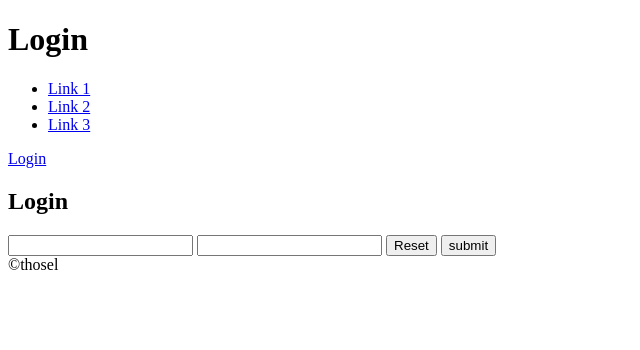
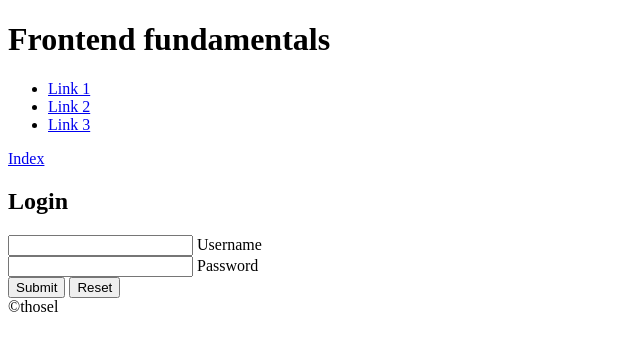
Before and after one commit to thosel/FrontEndFundamentals, a plain HTML site: page login.html in a window 1280 px wide. Shown: the whole page, without its empty margins (0-640 px from the left). Drawn offline with Linux system fonts and the light colour scheme.

Commit message:
Correct html files issues

```diff
--- a/login.html
+++ b/login.html
@@ -4,11 +4,12 @@
     <meta charset="UTF-8">
     <meta http-equiv="X-UA-Compatible" content="IE=edge">
     <meta name="viewport" content="width=device-width, initial-scale=1.0">
+    <link href="./css/site.css" rel="stylesheet" />
     <title>Login</title>
 </head>
 <body>
     <header>
-        <h1>Login</h1>
+        <h1>Frontend fundamentals</h1>
         <nav>
             <ul>
                 <li>
@@ -22,15 +23,17 @@
                 </li>
             </ul>
         </nav>
-        <a href="./index.html">Login</a>
+        <a href="./index.html">Index</a>
     </header>
-    <main>
-        <h2>Login</h2>
+    <main class="main-wide">
+        <h2 id="login-header">Login</h2>
         <form action="./index.html" method="post">
-            <input type="text" name="user-name" required />
-            <input type="password" name="password" required />
-            <input type="reset" />
-            <input type="submit" value="submit" />
+            <input type="text" id="username" name="username" required />
+            <label for="username">Username</label><br>
+            <input type="password" id="password" name="password" required />
+            <label for="password">Password</label><br>
+            <input type="submit" id="submit-button" value="Submit" />
+            <input type="reset" id="reset-button" />
         </form>
     </main>
     <footer>
```
Also changed, not shown: index.html (+1 -0 lines).
